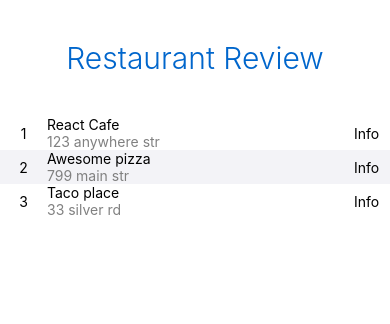
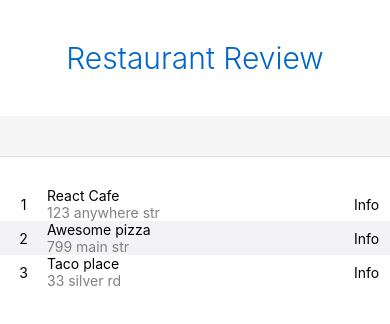
Before and after one commit to wadeem/react-native-restaurant-review, a React Native app: screen / in a window 390 px wide. Shown: the top 324 px of the page. Built offline with nearby package versions, Linux system fonts and the light colour scheme.

Commit message:
TextInput added, styling defined

```diff
--- a/App.js
+++ b/App.js
@@ -1,5 +1,5 @@
 import React from 'react';
-import {StyleSheet, Text, View} from 'react-native';
+import {StyleSheet, Text, TextInput, View} from 'react-native';
 import headerStyle from './header-style.js';
 
 const restaurants = [
@@ -14,7 +14,11 @@ class App extends React.Component {
     render() {
 
         return <View style={{flex: 1}}>
+
             <Text style={headerStyle.header}>Restaurant Review</Text>
+
+            <TextInput style={styles.input}/>
+
 
             {restaurants.map((place, index) =>
 
@@ -48,4 +52,14 @@ const styles = StyleSheet.create({
     edges: {flex: 1, justifyContent: 'center', alignItems: 'center', padding: 5},
     nameAddress: {flex: 8, flexDirection: 'column'},
     address: {color: 'grey'},
+    input: {
+        backgroundColor: '#f5f5f5',
+        padding: 10,
+        paddingHorizontal: 20,
+        marginBottom: 30,
+        fontSize: 16,
+        color: '#444',
+        borderColor: '#ddd',
+        borderBottomWidth: 1,
+    },
 });
```
